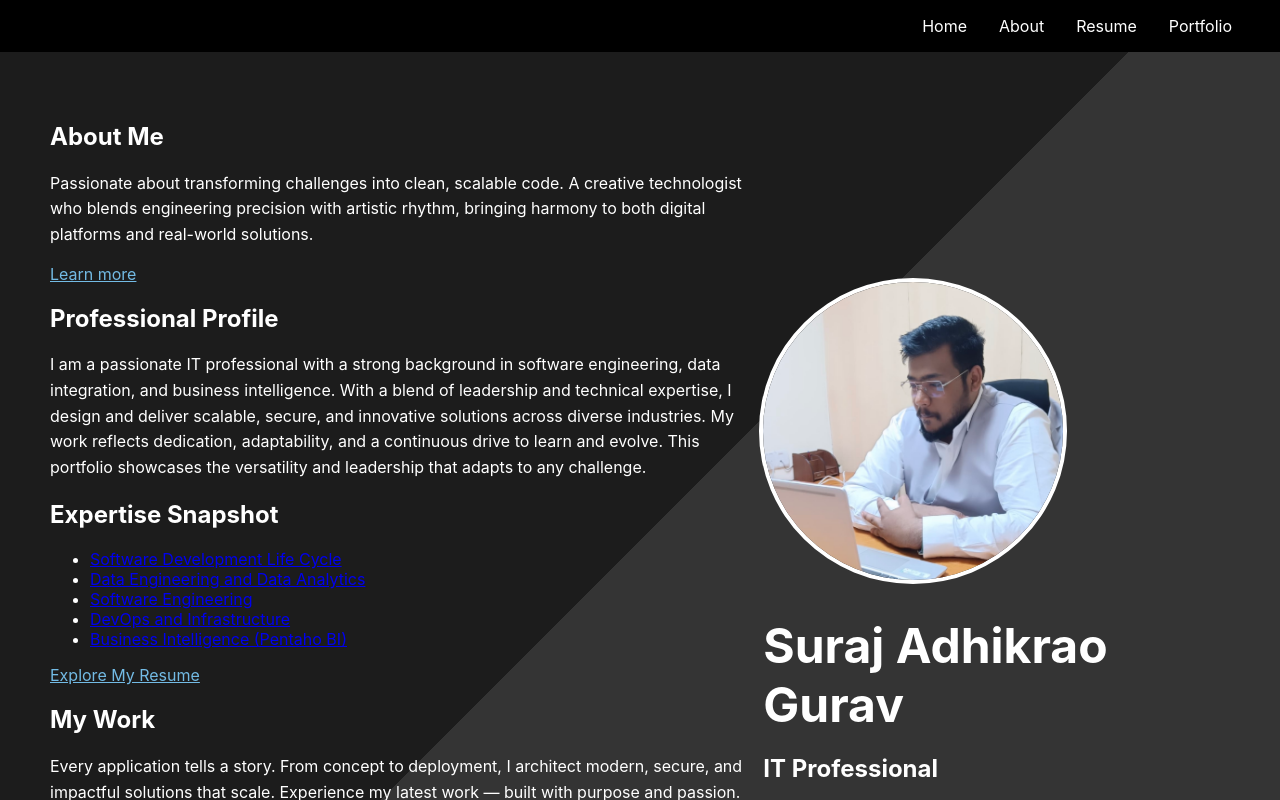
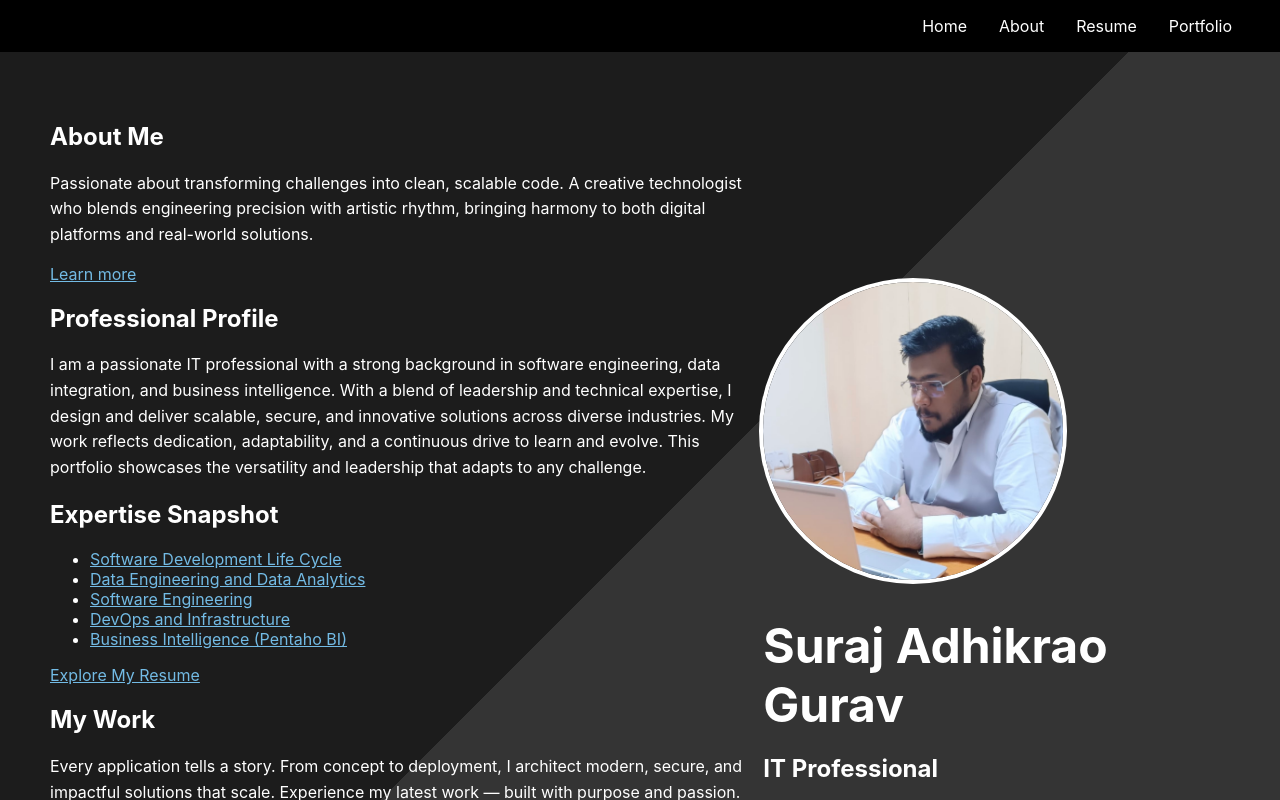
Before and after one commit to sagurav/my-portfolio, a React (Create React App) app: page /#/ in a window 1280 px wide. Shown: the top 800 px of the page. Built offline with nearby package versions, Linux system fonts and the light colour scheme.

Commit message:
Updated colours on Home page

```diff
--- a/src/pages/Home.js
+++ b/src/pages/Home.js
@@ -32,13 +32,13 @@ const Home = () => {
 
         {/* ✅ Expertise Snapshot section before Resume */}
         <h2>Expertise Snapshot</h2>
-        <ul className="expertise-list">
-          <li><Link to="/sdlc">Software Development Life Cycle</Link></li>
-          <li><Link to="/data-engineering">Data Engineering and Data Analytics</Link></li>
-          <li><Link to="/software-engineering">Software Engineering</Link></li>
-          <li><Link to="/devops-experience">DevOps and Infrastructure</Link></li>
-          <li><Link to="/pentaho-bi">Business Intelligence (Pentaho BI)</Link></li>
-        </ul>
+       <ul>
+           <li><Link to="/sdlc" style={{ color: "#73bbe5", textDecoration: "underline" }}>Software Development Life Cycle</Link></li>
+           <li><Link to="/data-engineering" style={{ color: "#73bbe5", textDecoration: "underline" }}>Data Engineering and Data Analytics</Link></li>
+           <li><Link to="/software-engineering" style={{ color: "#73bbe5", textDecoration: "underline" }}>Software Engineering</Link></li>
+           <li><Link to="/devops-experience" style={{ color: "#73bbe5", textDecoration: "underline" }}>DevOps and Infrastructure</Link></li>
+           <li><Link to="/pentaho-bi" style={{ color: "#73bbe5", textDecoration: "underline" }}>Business Intelligence (Pentaho BI)</Link></li>
+         </ul>
 
         <Link to="/resume" className="section-link highlight-button" style={{ color: '#73bbe5', textDecoration: 'underline' }}>Explore My Resume</Link>
 
```
